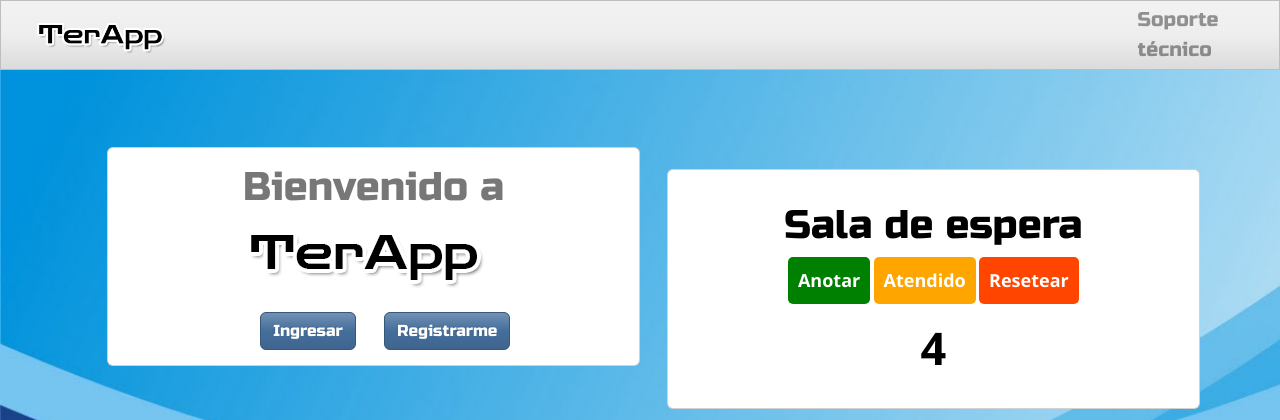
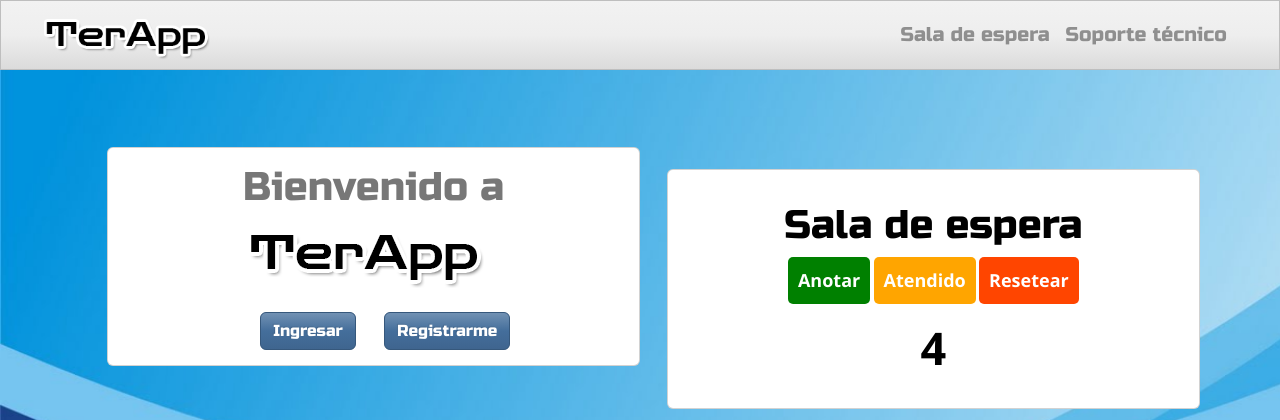
Before and after one commit to marcosegutierrez/TerApp_TPDI, a Flask app: page / in a window 1280 px wide. Shown: the top 420 px of the page. Run offline with Flask 2, Linux system fonts and the light colour scheme; data comes from the database, SQL or seed files in the repository; some libraries are stand-ins or nearby versions.

Commit message:
Agrego ruta '/waiting' al layot

```diff
--- a/templates/layout.html
+++ b/templates/layout.html
@@ -26,16 +26,19 @@
                 aria-controls="navbarNavDropdown" aria-expanded="false" aria-label="Toggle navigation">
                 <span class="navbar-toggler-icon"></span>
             </button>
-            <div class="collapse navbar-collapse offset-md-8" id="navbarNavDropdown">
+            <div class="collapse navbar-collapse offset-md-5" id="navbarNavDropdown">
                 <ul class="navbar-nav ">
+                    <li class="nav-item">
+                        <a class="nav-link " href="/waiting">Sala de espera</a>
+                    </li>
                     <li class="nav-item">
                         <a class="nav-link " href="/contact">Soporte técnico</a>
                     </li>
-                    <ul class="dropdown-menu" aria-labelledby="navbarDropdownMenuLink">
+                    <!-- <ul class="dropdown-menu" aria-labelledby="navbarDropdownMenuLink">
                         <li><a class="dropdown-item" href="#">Action</a></li>
                         <li><a class="dropdown-item" href="#">Another action</a></li>
                         <li><a class="dropdown-item" href="#">Something else here</a></li>
-                    </ul>
+                    </ul> -->
 
                 </ul>
             </div>
```
